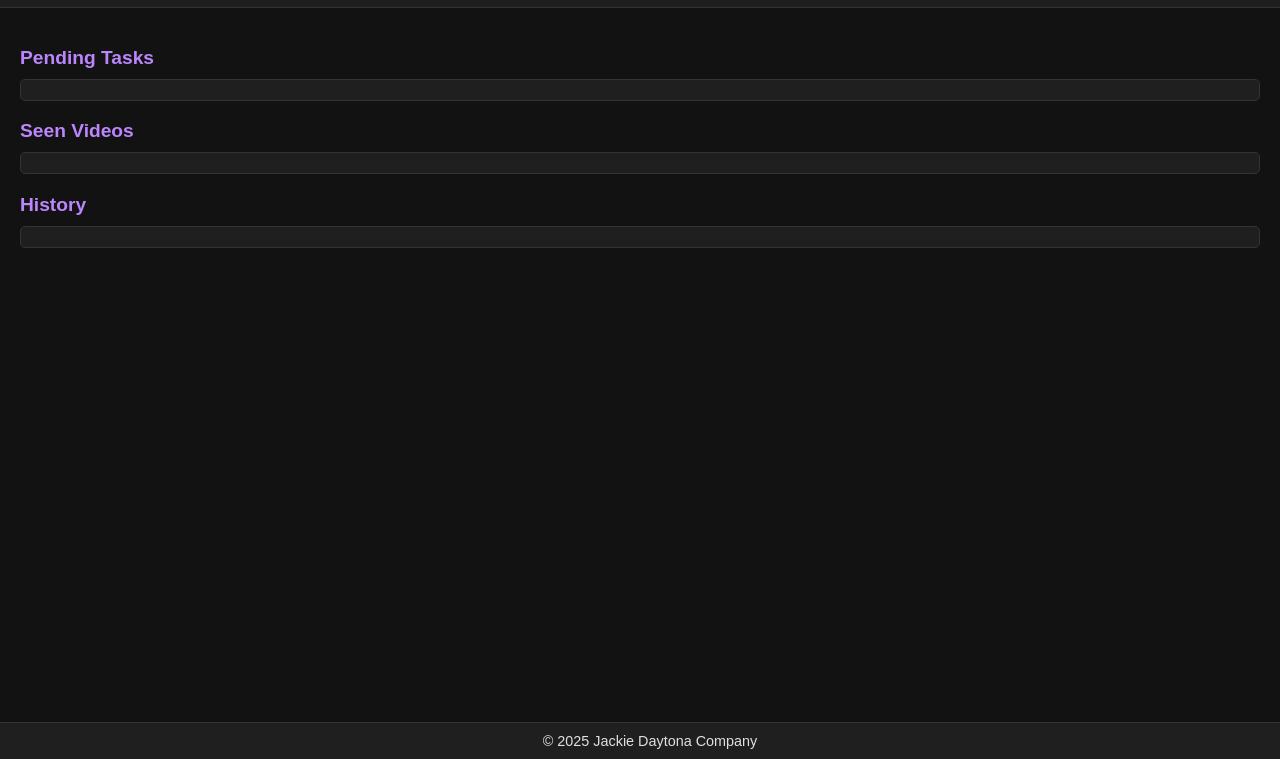
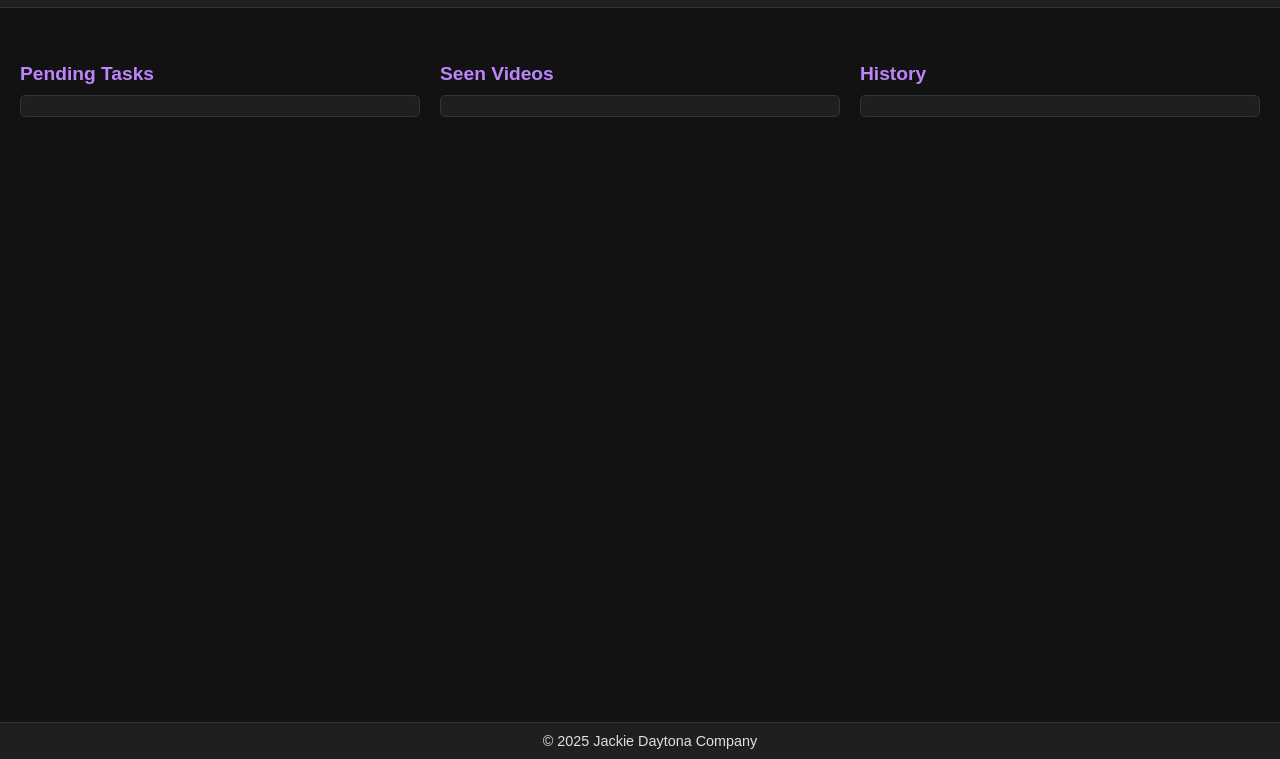
Before and after one commit to osistlk/youtube-downloader, a website: page src/web/index.html in a window 1280 px wide. Shown: the part 41-800 px from the top of the page. Drawn offline with Linux system fonts and the light colour scheme; no server answers.

Commit message:
Refactor index.html for improved formatting and consistency; adjust indentation and structure

```diff
--- a/src/web/index.html
+++ b/src/web/index.html
@@ -1,5 +1,6 @@
 <!doctype html>
 <html lang="en">
+
 <head>
     <meta charset="UTF-8" />
     <meta name="viewport" content="width=device-width, initial-scale=1.0" />
@@ -12,16 +13,16 @@
         <h3>Queue statuses</h3>
     </header>
     <main>
-      <ul>
-        <li>
+        <ul style="display: flex; flex-direction: row; gap: 20px; padding: 0;">
+            <li style="flex: 1;">
                 <h3>Pending Tasks</h3>
                 <ul id="pending-tasks"></ul>
             </li>
-        <li>
+            <li style="flex: 1;">
                 <h3>Seen Videos</h3>
                 <ul id="seen-videos"></ul>
             </li>
-        <li>
+            <li style="flex: 1;">
                 <h3>History</h3>
                 <ul id="history"></ul>
             </li>
@@ -156,4 +157,5 @@
         });
     </script>
 </body>
+
 </html>
```
Lines whose indentation alone changed are shown as unchanged.
